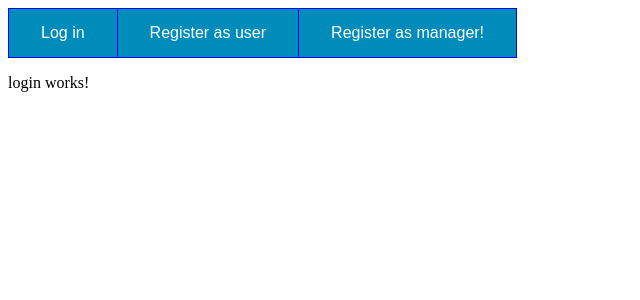
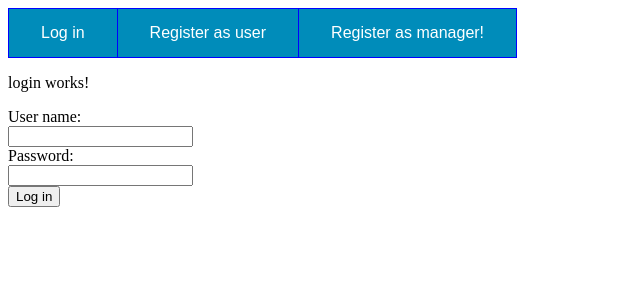
Before and after one commit to LukaMaric7/Forhend-Bekend, an Angular app in the folder Angular/Project/: page /login in a window 1280 px wide. Shown: the top 300 px of the page, without its empty margins (0-640 px from the left). Built offline with nearby package versions, Linux system fonts and the light colour scheme.

Commit message:
Login service started

```diff
--- a/Angular/Project/src/app/login/login.component.html
+++ b/Angular/Project/src/app/login/login.component.html
@@ -1,3 +1,19 @@
 <p>
   login works!
 </p>
+
+<form #f="ngForm" (ngSubmit)="onSubmit()">
+  <div>
+    <label for = "username">User name:</label>
+    <br>
+    <input type="text" name="username" id="username" [(ngModel)]="Username"/>
+  </div>
+  <div>
+    <label for = "pass">Password:</label>
+    <br>
+    <input type="password" name="pass" id="pass" [(ngModel)]="Password"/>
+  </div>
+  <div>
+    <input type="submit" value="Log in"/>
+  </div>
+</form>
--- a/Angular/Project/src/app/login/login.component.ts
+++ b/Angular/Project/src/app/login/login.component.ts
@@ -1,15 +1,30 @@
 import { Component, OnInit } from '@angular/core';
+import { LoginService } from './login.service';
 
 @Component({
   selector: 'login',
   templateUrl: './login.component.html',
-  styleUrls: ['./login.component.css']
+  styleUrls: ['./login.component.css'],
+  providers: [LoginService]
 })
 export class LoginComponent implements OnInit {
 
-  constructor() { }
+  constructor(private loginService : LoginService) { }
+  Username : string
+  Password : string
 
   ngOnInit() {
   }
 
+  onSubmit(){
+    this.loginService.login(this.Username,this.Password, "password").subscribe(this.putToken);
+
+  }
+
+  putToken(token : any){
+    localStorage.setItem(this.Username,token.access_token);
+    this.Username = "";
+    this.Password = "";
+  }
+
 }
--- /dev/null
+++ b/Angular/Project/src/app/login/login.service.ts
@@ -0,0 +1,22 @@
+import { Injectable } from '@angular/core'
+import { AppUser } from "app/register-manager/appUser.model";
+import { Http, Response, Headers, Request, RequestOptions } from '@angular/http';
+import { Observable } from 'rxjs/Observable';
+
+@Injectable()
+export class LoginService {
+
+    constructor(private http : Http){
+     }
+
+    login(username: string, password: string, Grant_type: string) : Observable<any> {
+        let header = new Headers();
+        header.append('Content-type', 'application/x-www-from-urlencoded');
+
+        let opts = new RequestOptions();
+        opts.headers = header;
+
+        return this.http.post(`http://localhost:54042/oauth/token`,
+        'Username=${username}&Password=${password}&Grant_type=${Grant_type}', opts);
+    }
+}
```
Also changed, not shown: 1 other file (tests, documents, lock files or other folders).
